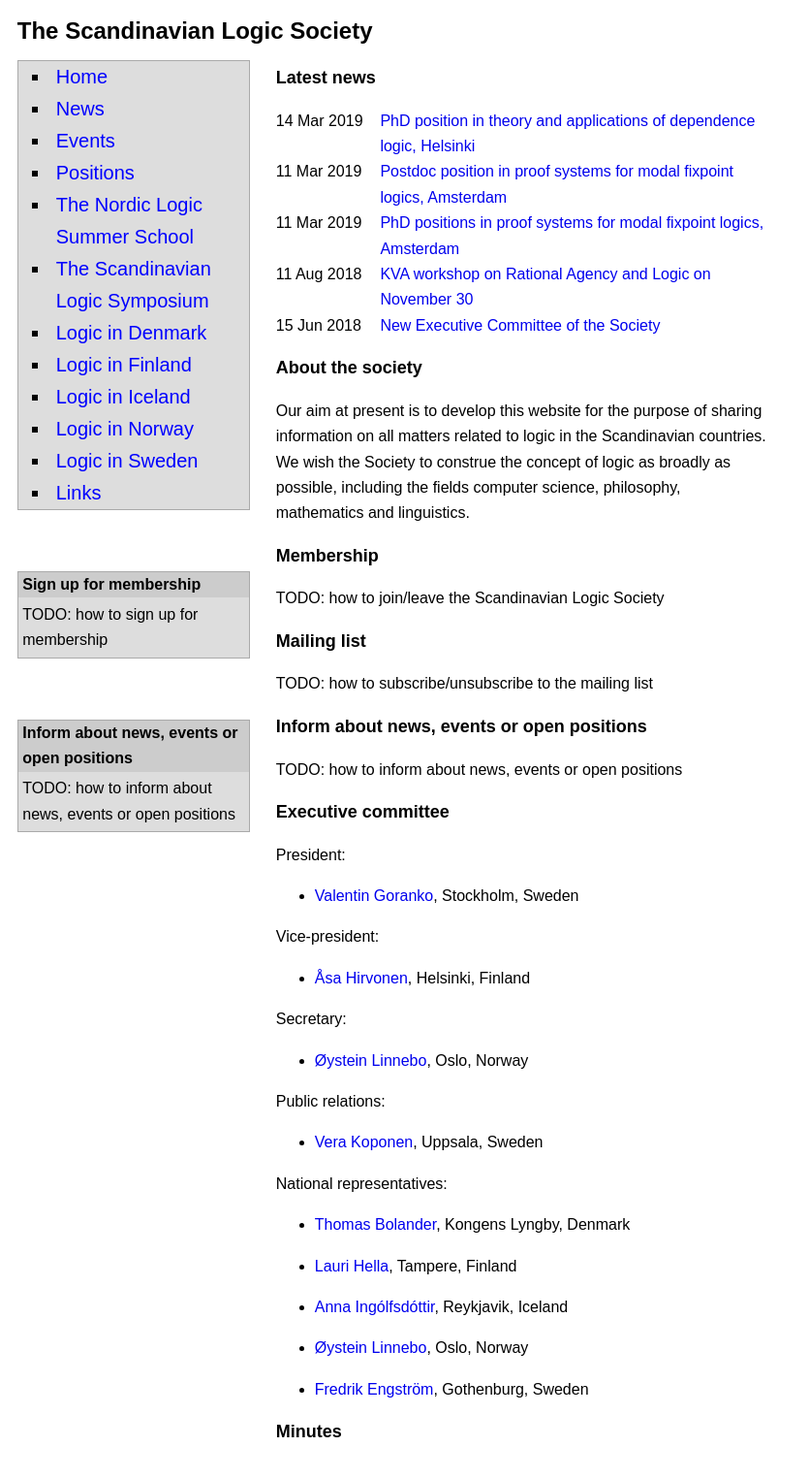
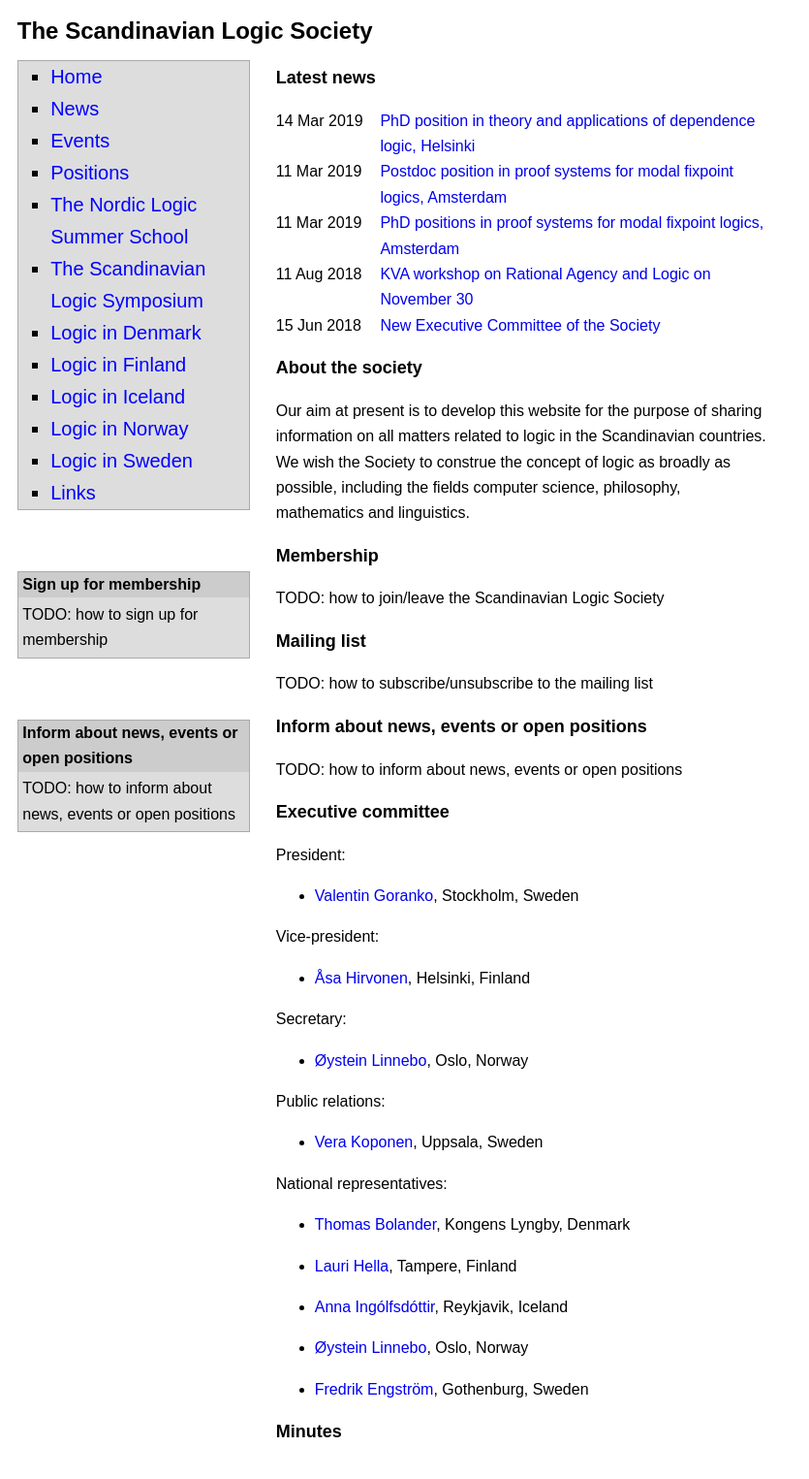
Before and after one commit to scandinavianlogic/scandinavianlogic.github.io, a Jekyll site: the page built from index.md, in a window 1280 px wide. Shown: the whole page at 97% size, without its empty margins (0-835 px from the left). Built offline with Jekyll 4.4.1, drawn with Linux system fonts in a browser that asks for light colours; our own code applies the rules of GitHub Pages for plain Markdown files.

Commit message:
simplified some

```diff
--- a/_includes/menu_items.html
+++ b/_includes/menu_items.html
@@ -4,11 +4,7 @@
       {{ "both link and sub_items" | log_error }}
     {% endif %}
     {% if item.link %}
-      <li>
-        <div class="menu_item">
-          <a href="{{ item.link }}" class="nav_link">{{ item.name }}</a>
-        </div>
-      </li>
+      <li><a href="{{ item.link }}" class="nav_link">{{ item.name }}</a></li>
     {% elsif item.sub_items %}
       <li>
         {{ item.name }}
--- a/css.css
+++ b/css.css
@@ -114,9 +114,6 @@ nav ul {
   padding-right: 2ch;
   list-style-type: square;
 }
-.menu_item {
-  padding-left: 0.5ch;
-}
 .nav_link {
   color: blue;
 }
```
